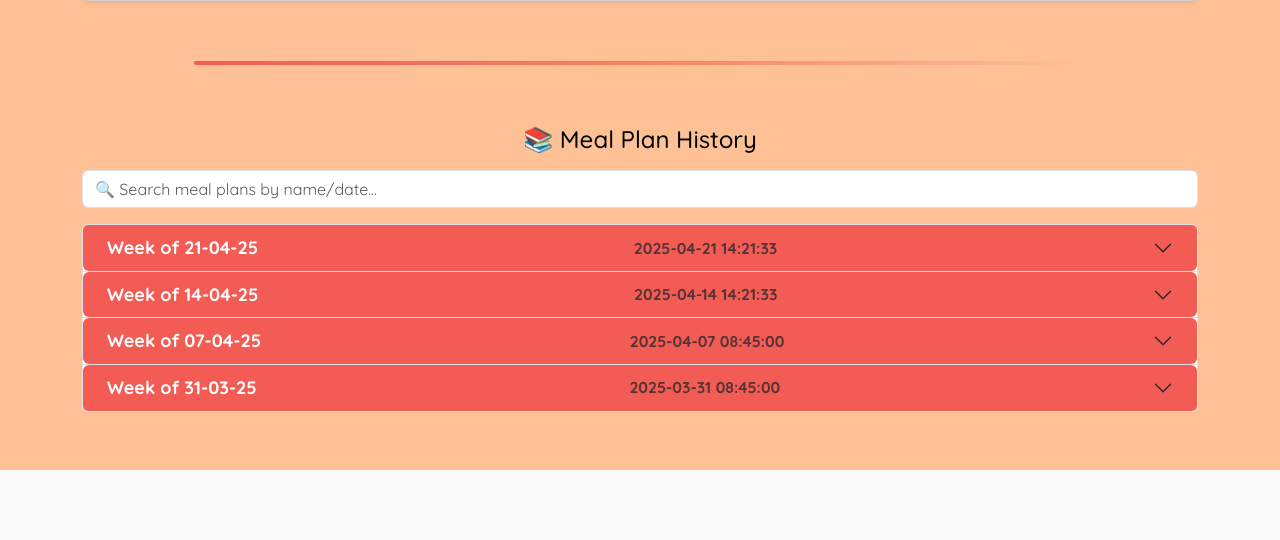
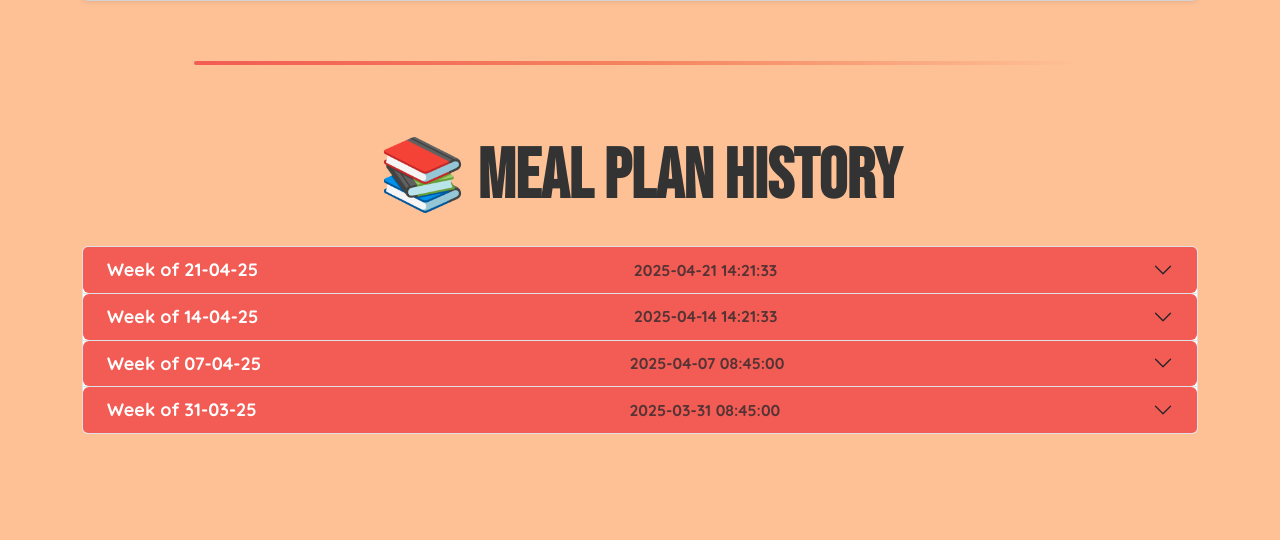
Before and after one commit to emilyryalls/git_final_project, a Flask app: page /meal_plan_dashboard in a window 1280 px wide. Shown: the part 1371-1911 px from the top of the page. Before the commit the page ends 1841 px from the top, so only its background shows below. Run offline with Flask 3, Linux system fonts and the light colour scheme; the visitor is signed in with stand-in values (Sample User, id 1); data comes from the database, SQL or seed files in the repository.

Commit message:
Minor styling changes

```diff
--- a/application/templates/meal_plan_dashboard.html
+++ b/application/templates/meal_plan_dashboard.html
@@ -111,12 +111,14 @@
 
             <!-- Meal Plan History -->
             <div class="mt-5">
-                <h4 class="mb-3">📚 Meal Plan History</h4>
+                <div class="workout-video-title">
+                    <p>📚 Meal Plan History</p>
+                </div>
 
-                <!-- Search -->
-                <form method="GET" action="" class="mb-3">
-                    <input type="text" class="form-control" name="search" placeholder="🔍 Search meal plans by name/date...">
-                </form>
+<!--                &lt;!&ndash; Search &ndash;&gt;-->
+<!--                <form method="GET" action="" class="mb-3">-->
+<!--                    <input type="text" class="form-control" name="search" placeholder="🔍 Search meal plans by name/date...">-->
+<!--                </form>-->
 
                 {% if meal_plans %}
                     <div class="accordion" id="historyAccordion">
@@ -154,4 +156,6 @@
         </div>
     </div>
 </div>
+
+<div class="mb-5"></div>
 {% endblock %}
--- a/application/templates/member_workouts.html
+++ b/application/templates/member_workouts.html
@@ -3,7 +3,7 @@
 {% block body_content %}
 
 <div class="container mt-5">
-    <div class="workout-video-title">{{ session.user }}'s Workout Plan</div>
+    <div class="workout-video-title">Workout Plan</div>
 
     {% if fitness_goal is none and experience is none %}
     <div class="d-flex flex-column" style="min-height: 100vh;">
--- a/application/templates/profile_settings.html
+++ b/application/templates/profile_settings.html
@@ -3,7 +3,10 @@
 
 <!-- Settings banner -->
 <div class="w-100 text-center py-5">
-  <h2 class="mb-1 text-dark"><i class="bi bi-gear-fill me-2"></i>Profile Settings</h2>
+  <div class="blog-home-title">
+            <p>Profile Settings </p>
+        </div>
+<!--  <h2 class="mb-1 text-dark"><i class="bi bi-gear-fill me-2"></i>Profile Settings</h2>-->
   <p class="text-muted">Manage your account preferences below</p>
 </div>
 
```
Also changed, not shown: application/templates/dashboard.html (+4 -5 lines), application/templates/home.html (+11 -11 lines).
